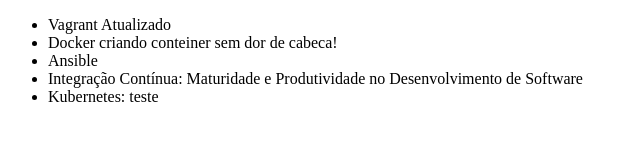
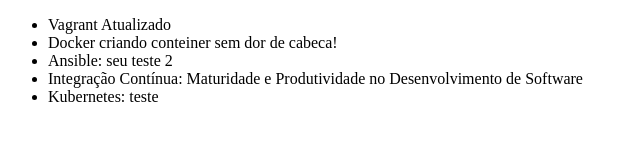
Before and after one commit to Arthurdso/alura-git, a plain HTML site: page index.html in a window 1280 px wide. Shown: the full height of the page, 0-640 px from the left. Drawn offline with Linux system fonts and the light colour scheme.

Commit message:
tudo certo

```diff
--- a/index.html
+++ b/index.html
@@ -8,7 +8,7 @@
     <ul>
         <li>Vagrant Atualizado</li>
         <li>Docker criando conteiner sem dor de cabeca!</li>
-        <li>Ansible</li>
+        <li>Ansible: seu teste 2</li>
         <li>Integração Contínua: Maturidade e Produtividade no Desenvolvimento de Software</li>
         <li>Kubernetes: teste</li>
     </ul>
```
